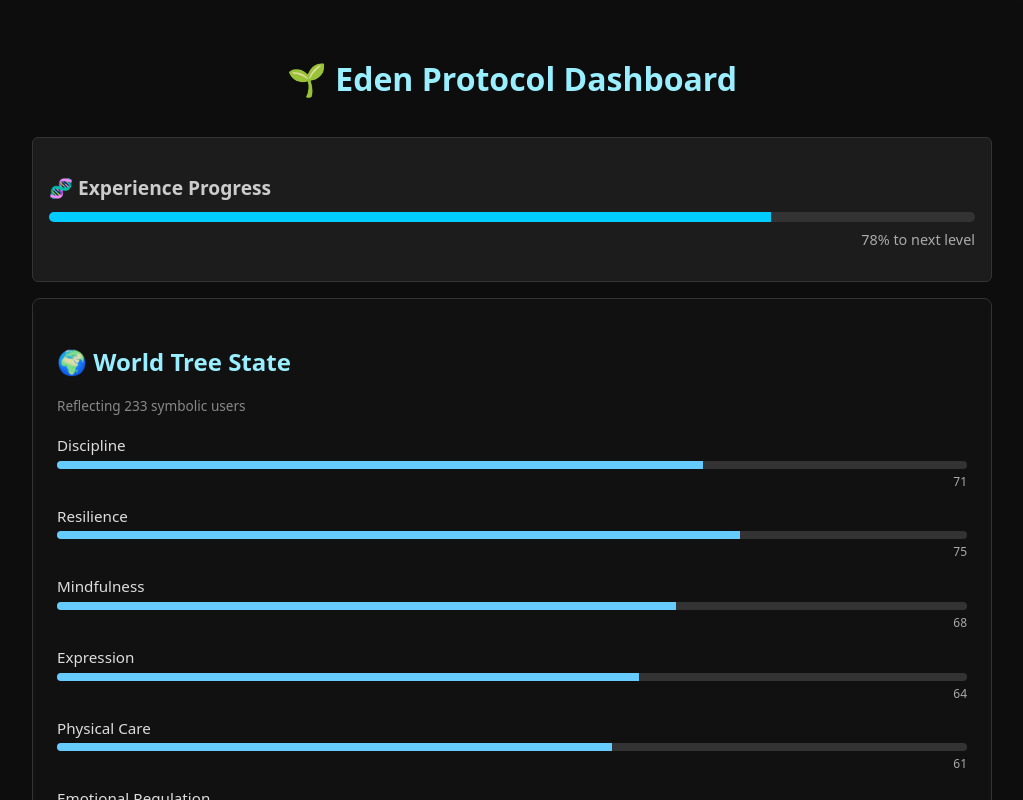
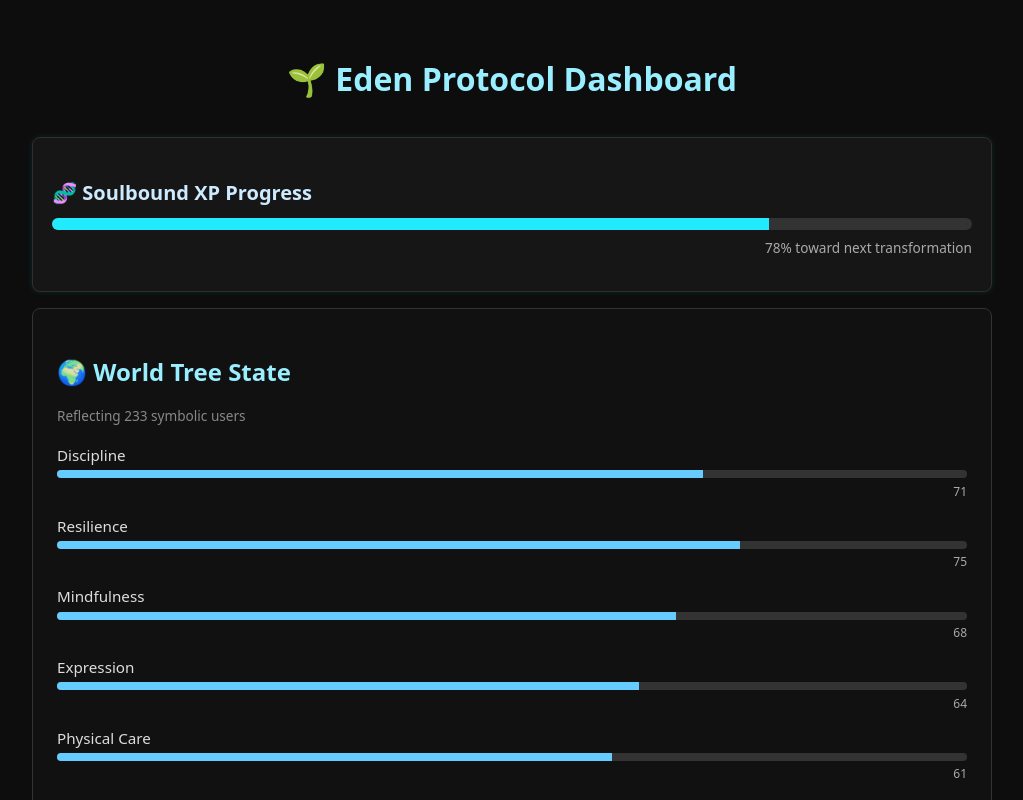
Before and after one commit to QuantumEden/eden-protocol, a React (Vite) app in the folder ui/react_web_portal/: page / in a window 1280 px wide. Shown: the top 800 px of the page, without its empty margins (128-1151 px from the left). Built offline with nearby package versions, Linux system fonts and the light colour scheme.

Commit message:
Update XPChart.tsx

```diff
--- a/ui/react_web_portal/components/XPChart.tsx
+++ b/ui/react_web_portal/components/XPChart.tsx
@@ -1,5 +1,5 @@
 // ui/react_web_portal/components/XPChart.tsx
-// Renders symbolic XP progress and level status
+// Renders symbolic XP progress and level status for Eden Protocol
 
 import React from 'react';
 
@@ -14,15 +14,15 @@ const XPChart: React.FC<Props> = ({ xp, nextLevel, locked }) => {
 
   return (
     <div style={styles.container}>
-      <h3 style={styles.title}>🧬 Experience Progress</h3>
+      <h3 style={styles.title}>🧬 Soulbound XP Progress</h3>
       {locked ? (
-        <p style={styles.locked}>XP is locked — Realignment Required</p>
+        <p style={styles.locked}>XP Locked – Realignment Ritual Required</p>
       ) : (
         <>
           <div style={styles.barOuter}>
             <div style={{ ...styles.barInner, width: `${percent}%` }} />
           </div>
-          <p style={styles.percent}>{percent}% to next level</p>
+          <p style={styles.percent}>{percent}% toward next transformation</p>
         </>
       )}
     </div>
@@ -31,35 +31,37 @@ const XPChart: React.FC<Props> = ({ xp, nextLevel, locked }) => {
 
 const styles: { [key: string]: React.CSSProperties } = {
   container: {
-    marginTop: '1rem',
-    backgroundColor: '#1c1c1c',
-    padding: '1rem',
-    borderRadius: '6px',
-    border: '1px solid #333'
+    marginTop: '1.5rem',
+    backgroundColor: '#161616',
+    padding: '1.2rem',
+    borderRadius: '8px',
+    border: '1px solid #2f2f2f',
+    boxShadow: '0 0 6px rgba(0, 255, 255, 0.1)'
   },
   title: {
-    fontSize: '1.2rem',
-    marginBottom: '0.5rem',
-    color: '#ccc'
+    fontSize: '1.25rem',
+    color: '#cdeaff',
+    marginBottom: '0.6rem'
   },
   locked: {
-    color: '#f55',
-    fontWeight: 'bold'
+    color: '#ff5555',
+    fontWeight: 600,
+    fontSize: '0.95rem'
   },
   barOuter: {
     width: '100%',
-    height: '10px',
+    height: '12px',
     backgroundColor: '#333',
-    borderRadius: '5px',
+    borderRadius: '6px',
     overflow: 'hidden'
   },
   barInner: {
     height: '100%',
-    backgroundColor: '#0cf',
+    backgroundColor: '#22eaff',
     transition: 'width 0.4s ease'
   },
   percent: {
-    fontSize: '0.9rem',
+    fontSize: '0.85rem',
     color: '#aaa',
     marginTop: '0.4rem',
     textAlign: 'right'
```
